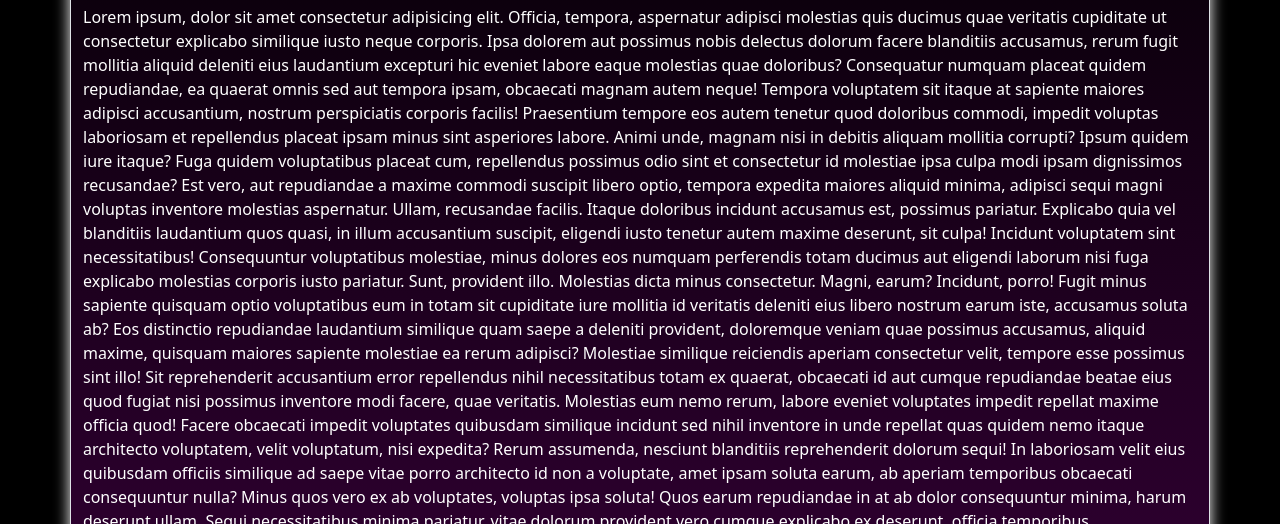
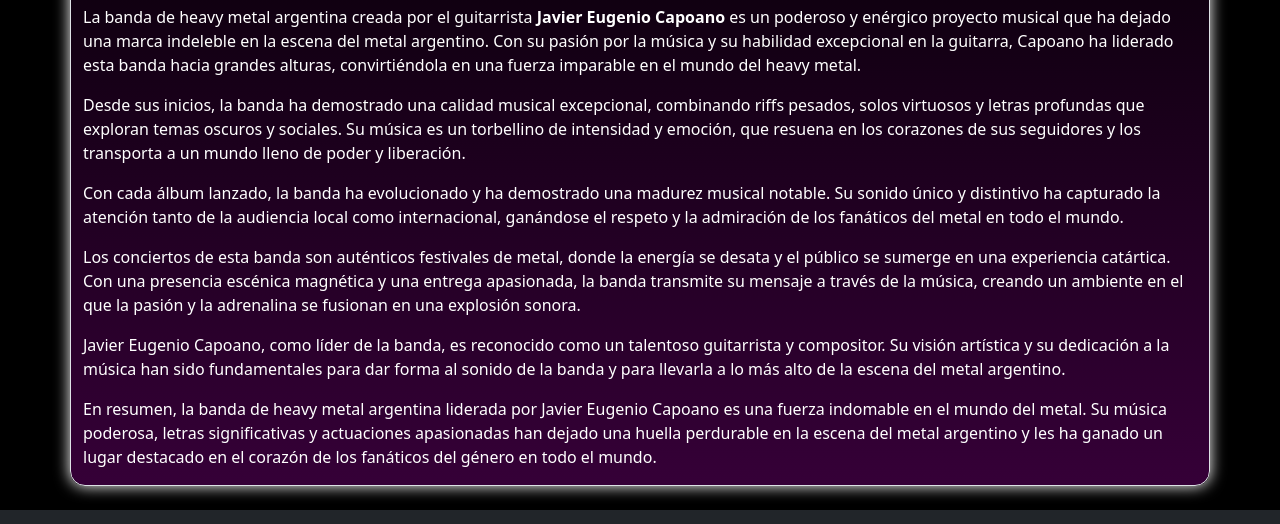
Before and after one commit to Dacazt/PreEntrega2-Capoano, a website: page pages/nosotros.html in a window 1280 px wide. Shown: the part 864-1388 px from the top of the page. Drawn offline with nearby package versions, Linux system fonts and the light colour scheme.

Commit message:
Terminando

```diff
--- a/pages/nosotros.html
+++ b/pages/nosotros.html
@@ -52,13 +52,14 @@
                             <ul class="list-unstyled text-start">
                                 <li class="mb-3">Edad: 55 años</li>
                                 <li class="mb-3">Musico: Guitarra y voz</li>
-                                <li class="mb-3">Sonido: Lorem ipsum dolor sit amet consectetur adipisicing elit.
+                                <li class="mb-3">Sonido: Gibson - Marshall - Boss.
                                     Ducimus, perferendis!</li>
-                                <li class=>Biografia: Lorem, ipsum dolor sit amet consectetur adipisicing elit.
-                                    Repellat, expedita! Quaerat mollitia at libero odio soluta! In, modi natus unde
-                                    minus architecto qui? Dicta, enim quis nesciunt ad odio corrupti ipsum. Illo dolorum
-                                    amet dolor fugiat velit magnam commodi eius perspiciatis modi ipsa? Nam, ea esse
-                                    aperiam tempora eum numquam!</li>
+                                <li class=>Biografía: Javier Capoano es un virtuoso guitarrista de heavy metal conocido
+                                    por su habilidad técnica y su estilo agresivo. Nacido en Buenos Aires, Argentina,
+                                    Javier comenzó a tocar la guitarra a una temprana edad y se sumergió en la escena
+                                    del metal local. Su enfoque en los solos rápidos y su capacidad para crear riffs
+                                    pesados lo han convertido en una figura destacada en la escena del heavy metal
+                                    argentino.</li>
                             </ul>
                         </div>
                     </div>
@@ -76,13 +77,11 @@
                             <ul class="list-unstyled text-start">
                                 <li class="mb-3">Edad: 26 años</li>
                                 <li class="mb-3">Musico: Guitarra y voz</li>
-                                <li class="mb-3">Sonido: Lorem ipsum dolor sit amet consectetur adipisicing elit.
-                                    Ducimus, perferendis!</li>
-                                <li class=>Biografia: Lorem, ipsum dolor sit amet consectetur adipisicing elit.
-                                    Repellat, expedita! Quaerat mollitia at libero odio soluta! In, modi natus unde
-                                    minus architecto qui? Dicta, enim quis nesciunt ad odio corrupti ipsum. Illo dolorum
-                                    amet dolor fugiat velit magnam commodi eius perspiciatis modi ipsa? Nam, ea esse
-                                    aperiam tempora eum numquam!</li>
+                                <li class="mb-3">Sonido: Slick - Marshall - Korg</li>
+                                <li class=>Biografia: Damian se unió a la reconocida banda de heavy metal argentino "Shairon" como segunda guitarra, aportando su destreza técnica y su creatividad a la mezcla de riffs pesados y melodías épicas de la banda. Su estilo de tocar se caracteriza por su velocidad y precisión, combinando solos impresionantes con partes rítmicas poderosas.
+
+
+                                </li>
                             </ul>
                         </div>
                     </div>
@@ -100,13 +99,14 @@
                             <ul class="list-unstyled text-start">
                                 <li class="mb-3">Edad: 53 años</li>
                                 <li class="mb-3">Musico: Bajo</li>
-                                <li class="mb-3">Sonido: Lorem ipsum dolor sit amet consectetur adipisicing elit.
-                                    Ducimus, perferendis!</li>
-                                <li class=>Biografia: Lorem, ipsum dolor sit amet consectetur adipisicing elit.
-                                    Repellat, expedita! Quaerat mollitia at libero odio soluta! In, modi natus unde
-                                    minus architecto qui? Dicta, enim quis nesciunt ad odio corrupti ipsum. Illo dolorum
-                                    amet dolor fugiat velit magnam commodi eius perspiciatis modi ipsa? Nam, ea esse
-                                    aperiam tempora eum numquam!</li>
+                                <li class="mb-3">Sonido: Ibanez - Fender - Boss</li>
+                                <li class=>Biografia: es un bajista de heavy metal argentino conocido por su habilidad
+                                    técnica y su presencia enérgica en el escenario. Nacido en Rosario, Argentina, Jorge
+                                    comenzó a tocar el bajo a una edad temprana y rápidamente se convirtió en una fuerza
+                                    impulsora en varias bandas de metal. Su estilo de tocar agresivo y su capacidad para
+                                    crear líneas de bajo poderosas lo han convertido en un músico muy respetado en la
+                                    escena del heavy metal.
+                                </li>
                             </ul>
                         </div>
                     </div>
@@ -124,13 +124,10 @@
                             <ul class="list-unstyled text-start">
                                 <li class="mb-3">Edad: 50 años</li>
                                 <li class="mb-3">Musico: Bateria</li>
-                                <li class="mb-3">Sonido: Lorem ipsum dolor sit amet consectetur adipisicing elit.
-                                    Ducimus, perferendis!</li>
-                                <li class=>Biografia: Lorem, ipsum dolor sit amet consectetur adipisicing elit.
-                                    Repellat, expedita! Quaerat mollitia at libero odio soluta! In, modi natus unde
-                                    minus architecto qui? Dicta, enim quis nesciunt ad odio corrupti ipsum. Illo dolorum
-                                    amet dolor fugiat velit magnam commodi eius perspiciatis modi ipsa? Nam, ea esse
-                                    aperiam tempora eum numquam!</li>
+                                <li class="mb-3">Sonido: Pearl</li>
+                                <li class=>Biografia: Fabio "Charango" Romano es un baterista argentino reconocido por su destreza técnica y su poderoso estilo de tocar. Nacido en Buenos Aires, Argentina, Charango descubrió su pasión por la batería a una edad temprana y desde entonces ha sido un motor rítmico en diversas bandas de heavy metal. Su precisión y su habilidad para crear ritmos intensos y contundentes han hecho de Fabio un baterista destacado en la escena del metal argentino.
+
+                                </li>
                             </ul>
                         </div>
                     </div>
@@ -151,48 +148,39 @@
                 </div>
                 <div class="col-lg-12">
                     <h3>Nuestra historia:</h3>
-                    <p>Lorem ipsum, dolor sit amet consectetur adipisicing elit. Officia, tempora, aspernatur adipisci
-                        molestias quis ducimus quae veritatis cupiditate ut consectetur explicabo similique iusto neque
-                        corporis. Ipsa dolorem aut possimus nobis delectus dolorum facere blanditiis accusamus, rerum
-                        fugit mollitia aliquid deleniti eius laudantium excepturi hic eveniet labore eaque molestias
-                        quae doloribus? Consequatur numquam placeat quidem repudiandae, ea quaerat omnis sed aut tempora
-                        ipsam, obcaecati magnam autem neque! Tempora voluptatem sit itaque at sapiente maiores adipisci
-                        accusantium, nostrum perspiciatis corporis facilis! Praesentium tempore eos autem tenetur quod
-                        doloribus commodi, impedit voluptas laboriosam et repellendus placeat ipsam minus sint
-                        asperiores labore. Animi unde, magnam nisi in debitis aliquam mollitia corrupti? Ipsum quidem
-                        iure itaque? Fuga quidem voluptatibus placeat cum, repellendus possimus odio sint et consectetur
-                        id molestiae ipsa culpa modi ipsam dignissimos recusandae? Est vero, aut repudiandae a maxime
-                        commodi suscipit libero optio, tempora expedita maiores aliquid minima, adipisci sequi magni
-                        voluptas inventore molestias aspernatur. Ullam, recusandae facilis. Itaque doloribus incidunt
-                        accusamus est, possimus pariatur. Explicabo quia vel blanditiis laudantium quos quasi, in illum
-                        accusantium suscipit, eligendi iusto tenetur autem maxime deserunt, sit culpa! Incidunt
-                        voluptatem sint necessitatibus! Consequuntur voluptatibus molestiae, minus dolores eos numquam
-                        perferendis totam ducimus aut eligendi laborum nisi fuga explicabo molestias corporis iusto
-                        pariatur. Sunt, provident illo. Molestias dicta minus consectetur. Magni, earum? Incidunt,
-                        porro! Fugit minus sapiente quisquam optio voluptatibus eum in totam sit cupiditate iure
-                        mollitia id veritatis deleniti eius libero nostrum earum iste, accusamus soluta ab? Eos
-                        distinctio repudiandae laudantium similique quam saepe a deleniti provident, doloremque veniam
-                        quae possimus accusamus, aliquid maxime, quisquam maiores sapiente molestiae ea rerum adipisci?
-                        Molestiae similique reiciendis aperiam consectetur velit, tempore esse possimus sint illo! Sit
-                        reprehenderit accusantium error repellendus nihil necessitatibus totam ex quaerat, obcaecati id
-                        aut cumque repudiandae beatae eius quod fugiat nisi possimus inventore modi facere, quae
-                        veritatis. Molestias eum nemo rerum, labore eveniet voluptates impedit repellat maxime officia
-                        quod! Facere obcaecati impedit voluptates quibusdam similique incidunt sed nihil inventore in
-                        unde repellat quas quidem nemo itaque architecto voluptatem, velit voluptatum, nisi expedita?
-                        Rerum assumenda, nesciunt blanditiis reprehenderit dolorum sequi! In laboriosam velit eius
-                        quibusdam officiis similique ad saepe vitae porro architecto id non a voluptate, amet ipsam
-                        soluta earum, ab aperiam temporibus obcaecati consequuntur nulla? Minus quos vero ex ab
-                        voluptates, voluptas ipsa soluta! Quos earum repudiandae in at ab dolor consequuntur minima,
-                        harum deserunt ullam. Sequi necessitatibus minima pariatur, vitae dolorum provident vero cumque
-                        explicabo ex deserunt, officia temporibus, exercitationem debitis delectus odio repudiandae
-                        veniam veritatis. Vitae voluptates vel aliquam eveniet rem at cum atque! Pariatur temporibus
-                        reprehenderit quisquam consequuntur quidem quaerat laboriosam nemo modi repellat et dignissimos
-                        adipisci alias error, eveniet maxime illum quam suscipit consequatur assumenda dicta fugiat
-                        distinctio est expedita. Corrupti harum consequatur quidem ipsam officiis nostrum omnis a rem
-                        corporis. Tenetur ex, saepe deserunt commodi illo corporis ullam distinctio maxime, inventore
-                        natus accusantium. Odit porro, quia voluptatibus assumenda quae suscipit quasi accusantium. Quos
-                        fuga quod consequatur modi. Recusandae molestias nihil obcaecati debitis aspernatur iste veniam
-                        reprehenderit facere! Impedit debitis quidem earum?</p>
+                    <p>La banda de heavy metal argentina creada por el guitarrista <b> Javier Eugenio Capoano </b> es un
+                        poderoso
+                        y enérgico proyecto musical que ha dejado una marca indeleble en la escena del metal argentino.
+                        Con su pasión por la música y su habilidad excepcional en la guitarra, Capoano ha liderado esta
+                        banda hacia grandes alturas, convirtiéndola en una fuerza imparable en el mundo del heavy metal.
+                    </p>
+                    <p>
+                        Desde sus inicios, la banda ha demostrado una calidad musical excepcional, combinando riffs
+                        pesados, solos virtuosos y letras profundas que exploran temas oscuros y sociales. Su música es
+                        un torbellino de intensidad y emoción, que resuena en los corazones de sus seguidores y los
+                        transporta a un mundo lleno de poder y liberación.
+                    </p>
+                    <p>
+                        Con cada álbum lanzado, la banda ha evolucionado y ha demostrado una madurez musical notable. Su
+                        sonido único y distintivo ha capturado la atención tanto de la audiencia local como
+                        internacional, ganándose el respeto y la admiración de los fanáticos del metal en todo el mundo.
+                    </p>
+                    <p>
+                        Los conciertos de esta banda son auténticos festivales de metal, donde la energía se desata y el
+                        público se sumerge en una experiencia catártica. Con una presencia escénica magnética y una
+                        entrega apasionada, la banda transmite su mensaje a través de la música, creando un ambiente en
+                        el que la pasión y la adrenalina se fusionan en una explosión sonora.
+                    </p>
+                    <p>
+                        Javier Eugenio Capoano, como líder de la banda, es reconocido como un talentoso guitarrista y
+                        compositor. Su visión artística y su dedicación a la música han sido fundamentales para dar
+                        forma al sonido de la banda y para llevarla a lo más alto de la escena del metal argentino.
+                    </p>
+                    <p>
+                        En resumen, la banda de heavy metal argentina liderada por Javier Eugenio Capoano es una fuerza
+                        indomable en el mundo del metal. Su música poderosa, letras significativas y actuaciones
+                        apasionadas han dejado una huella perdurable en la escena del metal argentino y les ha ganado un
+                        lugar destacado en el corazón de los fanáticos del género en todo el mundo.</p>
                 </div>
             </div>
         </div>
```
